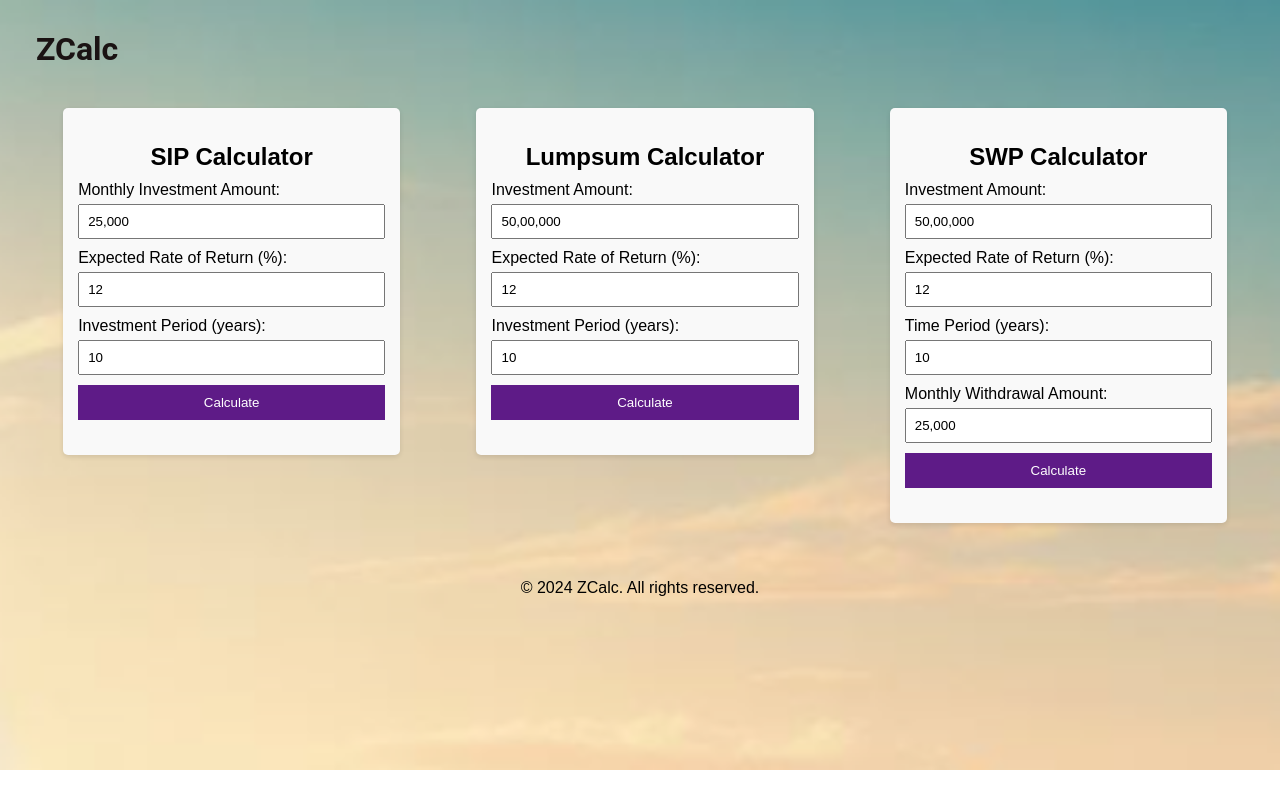
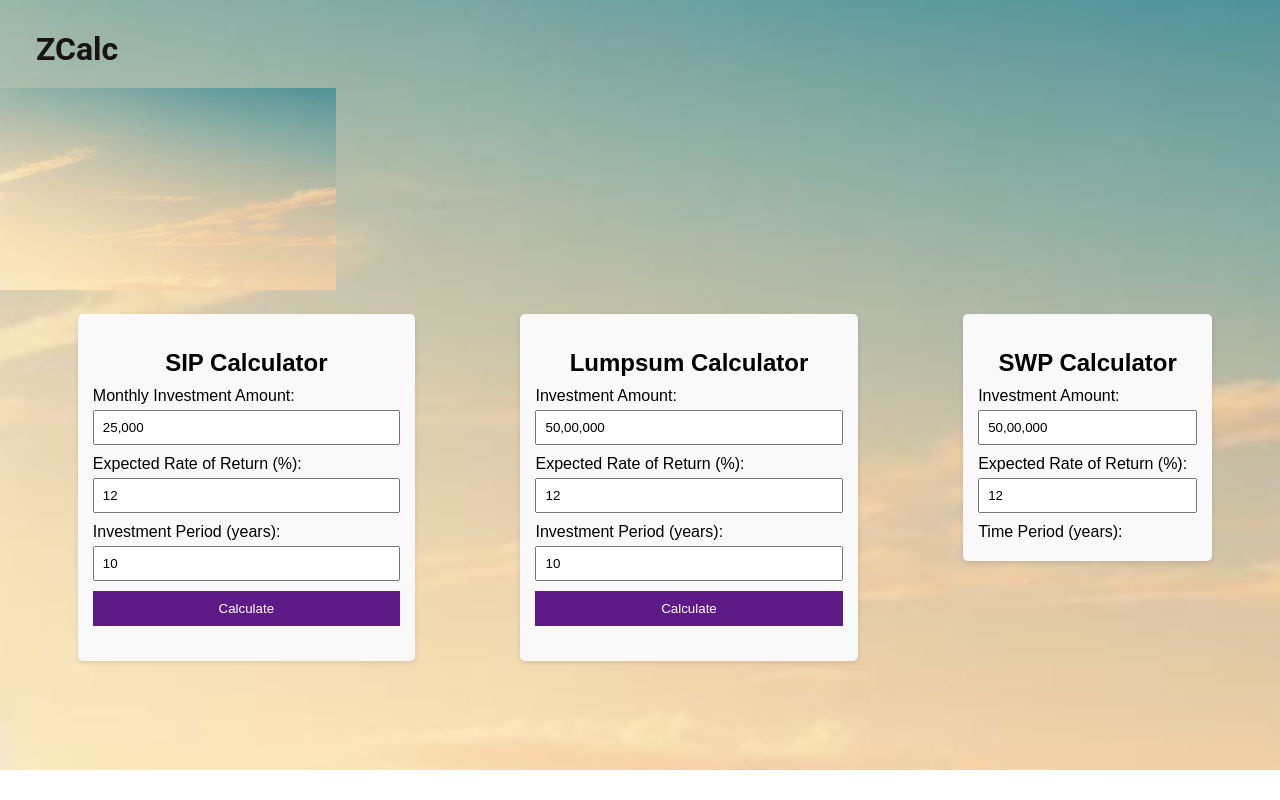
Before and after one commit to RacyRiyaz/ZCalc, a plain HTML site: page index.html in a window 1280 px wide. Drawn offline with Linux system fonts and the light colour scheme; a web font is replaced by a local one.

Commit message:
Update index.html

```diff
--- a/index.html
+++ b/index.html
@@ -7,12 +7,14 @@
   <link rel="stylesheet" href="sipStyles.css">
   <link rel="stylesheet" href="https://fonts.googleapis.com/css2?family=Madimi+One&display=swap">
   <style>
+    /* Add any additional CSS styles here */
   </style>
 </head>
+<body>
   <header>
     <h1>ZCalc</h1>
   </header>
-
+  <img src="https://raw.githubusercontent.com/RacyRiyaz/ZCalc/main/BGSB.png" alt="">
   <main>
     <div id="sipCalculator" class="tabcontent">
       <div class="calculator">
@@ -60,20 +62,3 @@
         <input type="number" id="swpRateOfInterest" placeholder="Enter rate of interest" value="12">
 
         <label for="swpTimePeriod">Time Period (years):</label>
-        <input type="number" id="swpTimePeriod" placeholder="Enter time period" value="10">
-
-        <label for="swpMonthlyWithdrawalAmount">Monthly Withdrawal Amount:</label>
-        <input type="text" id="swpMonthlyWithdrawalAmount" placeholder="Enter withdrawal amount" value ="25,000" oninput="this.value = formatNumberWithCommas(this.value)">
-
-        <button onclick="calculateSWP()">Calculate</button>
-
-        <div id="swpResult"></div>
-      </div>
-    </div>
-  </main>
-  <script src="sipScript.js"></script>
-  <footer class="footer-css">
-    <p>&copy; 2024 ZCalc. All rights reserved.</p>
-  </footer>
-</body>
-</html>
```
